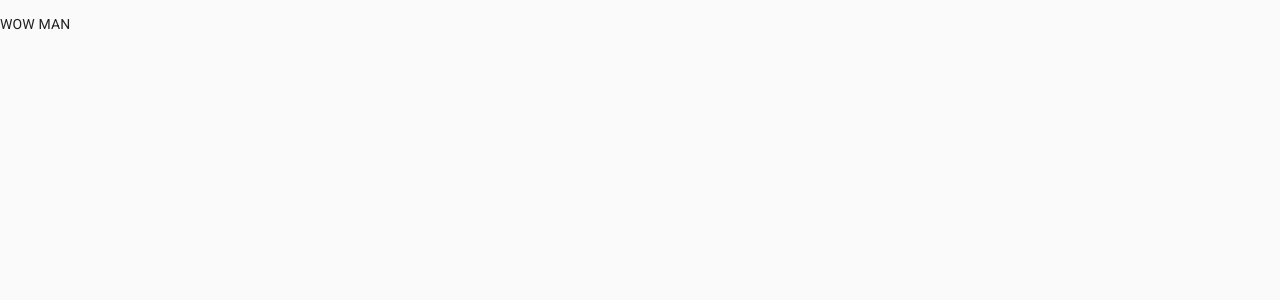
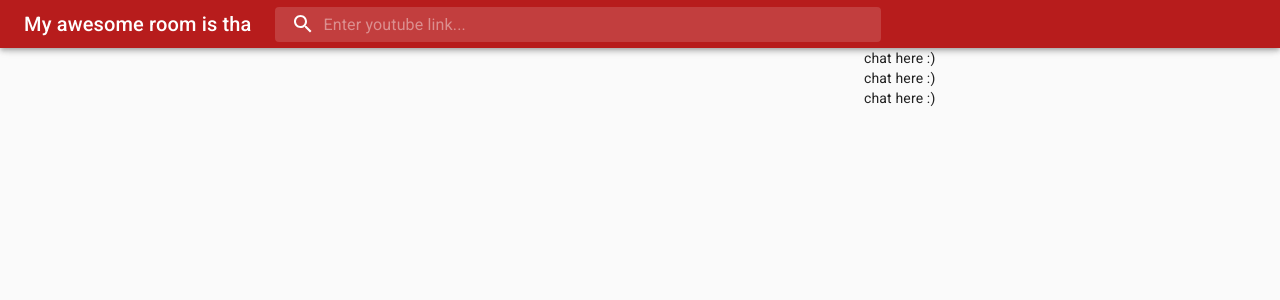
Before and after one commit to PragunSaini/SyncStream-UI, a React app: page /stream in a window 1280 px wide. Shown: the top 300 px of the page. Built offline with nearby package versions, Linux system fonts and the light colour scheme.

Commit message:
Room page WIP

```diff
--- a/package.json
+++ b/package.json
@@ -70,6 +70,7 @@
     "react-dom": "16.13.1",
     "react-hot-loader": "4.13.0",
     "react-router-dom": "^5.2.0",
+    "react-youtube": "^7.13.0",
     "socket.io-client": "^3.0.0"
   },
   "resolutions": {
--- a/src/App.jsx
+++ b/src/App.jsx
@@ -1,6 +1,10 @@
 import React from 'react';
 import { BrowserRouter as Router, Switch, Route } from 'react-router-dom';
-import { ThemeProvider, createMuiTheme } from '@material-ui/core/styles';
+import {
+  ThemeProvider,
+  createMuiTheme,
+  responsiveFontSizes,
+} from '@material-ui/core/styles';
 import { CssBaseline } from '@material-ui/core';
 import { hot } from 'react-hot-loader/root';
 
@@ -15,6 +19,7 @@ import Stream from './pages/Stream/Stream';
 const App = () => {
   const muiTheme = React.useMemo(
     () =>
+      responsiveFontSizes(
         createMuiTheme({
           palette: {
             primary: {
@@ -24,7 +29,8 @@ const App = () => {
               main: '#1cb7b7',
             },
           },
-      }),
+        })
+      ),
     []
   );
 
--- /dev/null
+++ b/src/components/RoomNav/RoomNav.jsx
@@ -0,0 +1,86 @@
+import React from 'react';
+import PropTypes from 'prop-types';
+import {
+  AppBar,
+  Toolbar,
+  Typography,
+  makeStyles,
+  InputBase,
+  fade,
+} from '@material-ui/core';
+import SearchIcon from '@material-ui/icons/Search';
+
+const useStyles = makeStyles(theme => ({
+  title: {
+    width: 'auto',
+    marginRight: theme.spacing(2),
+  },
+  grow: {
+    flexGrow: 0.5,
+    [theme.breakpoints.down('sm')]: {
+      flexGrow: 1,
+    },
+  },
+  search: {
+    position: 'relative',
+    borderRadius: theme.shape.borderRadius,
+    backgroundColor: fade(theme.palette.common.white, 0.15),
+    '&:hover': {
+      backgroundColor: fade(theme.palette.common.white, 0.25),
+    },
+    marginRight: theme.spacing(1),
+    marginLeft: theme.spacing(1),
+  },
+  searchIcon: {
+    padding: theme.spacing(0, 2),
+    height: '100%',
+    position: 'absolute',
+    pointerEvents: 'none',
+    display: 'flex',
+    alignItems: 'center',
+    justifyContent: 'center',
+  },
+  inputRoot: {
+    color: 'inherit',
+    width: '100%',
+  },
+  inputInput: {
+    padding: theme.spacing(1, 1, 1, 0),
+    paddingLeft: `calc(1em + ${theme.spacing(4)}px)`,
+    transition: theme.transitions.create('width'),
+    width: '100%',
+  },
+}));
+
+const RoomNav = ({ roomTitle }) => {
+  const classes = useStyles();
+
+  return (
+    <AppBar position="static">
+      <Toolbar variant="dense">
+        <Typography variant="h6" component="h1" className={classes.title}>
+          {roomTitle}
+        </Typography>
+        <div className={`${classes.search} ${classes.grow}`}>
+          <div className={classes.searchIcon}>
+            <SearchIcon />
+          </div>
+          <InputBase
+            placeholder="Enter youtube link..."
+            classes={{
+              root: classes.inputRoot,
+              input: classes.inputInput,
+            }}
+            inputProps={{ 'aria-label': 'search video' }}
+          />
+        </div>
+      </Toolbar>
+    </AppBar>
+  );
+};
+
+RoomNav.propTypes = {
+  roomTitle: PropTypes.string,
+};
+
+export default RoomNav;
--- /dev/null
+++ b/src/components/Youtube/Youtube.jsx
@@ -0,0 +1,50 @@
+import React from 'react';
+import PropTypes from 'prop-types';
+import YouTube from 'react-youtube';
+import { makeStyles } from '@material-ui/core';
+
+const useStyles = makeStyles(theme => ({
+  youtubeContainer: {
+    position: 'relative',
+    width: '100%',
+    height: '100%',
+    paddingBottom: '56.25%',
+    overflow: 'hidden',
+    marginBottom: '50px',
+  },
+  youtubeIframe: {
+    width: '100%',
+    height: '100%',
+    position: 'absolute',
+    top: 0,
+    left: 0,
+  },
+}));
+
+const Youtube = () => {
+  const classes = useStyles();
+
+  return (
+    <YouTube
+      videoId="1o84y-5-cO0"
+      containerClassName={classes.youtubeContainer}
+      className={classes.youtubeIframe}
+      opts={{
+        width: '100%',
+        height: '100%',
+        // host: 'https://www.youtube-nocookie.com',
+        playerVars: {
+          controls: 1,
+          disablekb: 1,
+          modestbranding: 1,
+          rel: 0,
+          iv_load_policy: 3,
+          playsinline: 1,
+          enablejsapi: 1,
+        },
+      }}
+    />
+  );
+};
+
+export default Youtube;
--- a/src/pages/Stream/Stream.jsx
+++ b/src/pages/Stream/Stream.jsx
@@ -1,12 +1,37 @@
 import React from 'react';
-import PropTypes from 'prop-types';
-import {} from '@material-ui/core';
+import { Grid, makeStyles } from '@material-ui/core';
+
+import Youtube from '../../components/Youtube/Youtube';
+import RoomNav from '../../components/RoomNav/RoomNav';
+
+const useStyles = makeStyles(theme => ({
+  root: {
+    width: '100%',
+    overflowX: 'hidden',
+  },
+  title: {
+    padding: theme.spacing(2),
+    fontWeight: 500,
+  },
+}));
 
 const Stream = () => {
+  const classes = useStyles();
+
   return (
-    <>
-      <p>WOW MAN</p>
-    </>
+    <div className={classes.root}>
+      <RoomNav roomTitle="My awesome room is tha " />
+      <Grid container spacing={2}>
+        <Grid item xs={12} md={8}>
+          <Youtube />
+        </Grid>
+        <Grid item xs={12} md={4}>
+          <div>chat here :)</div>
+          <div>chat here :)</div>
+          <div>chat here :)</div>
+        </Grid>
+      </Grid>
+    </div>
   );
 };
 
```
Also changed, not shown: 1 other file (tests, documents, lock files or other folders). Lines whose indentation alone changed are shown as unchanged.
